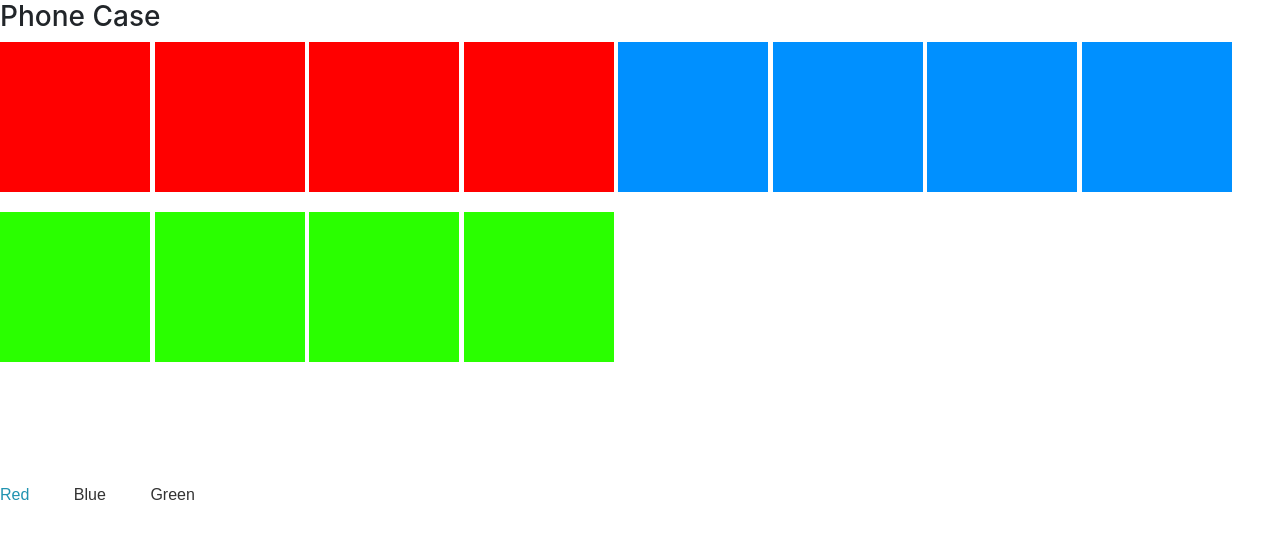
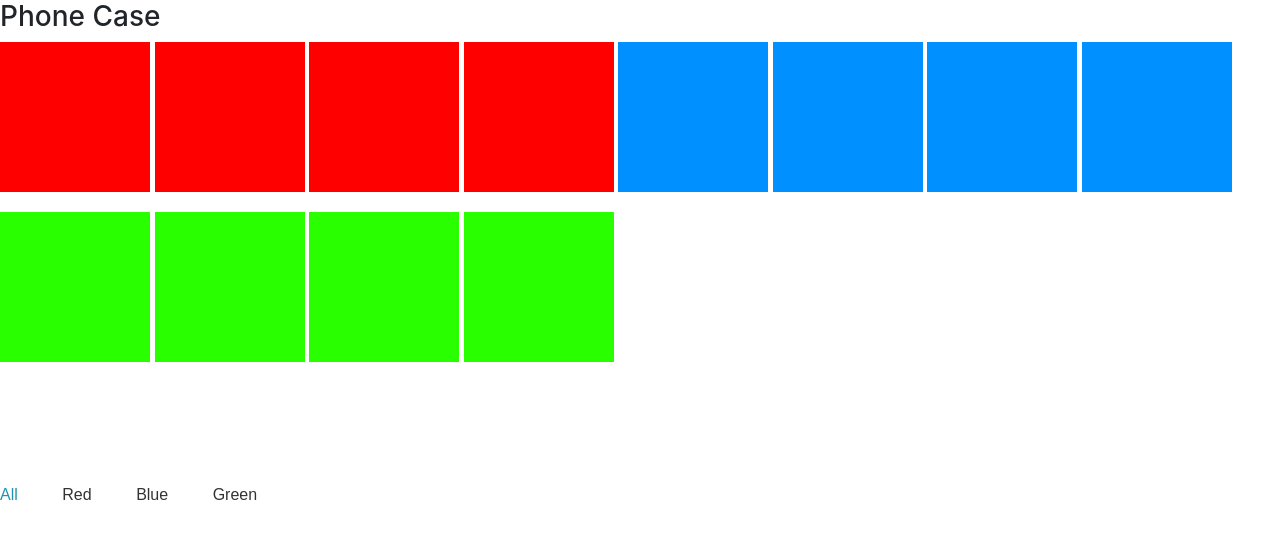
Before and after one commit to Matejce23/Matejce23.github.io, a plain HTML site: page upwork/index.html in a window 1280 px wide. Drawn offline with nearby package versions, Linux system fonts and the light colour scheme.

Commit message:
added all variant

```diff
--- a/upwork/index.html
+++ b/upwork/index.html
@@ -64,6 +64,9 @@
                 <div class="phone-variants" id="cate-ul">
                     <ul class="variants">
                         <li class="active">
+                            <a href="#all" onclick="filterSelection('all')" class="">All</a>
+                        </li>
+                        <li class="">
                             <a href="#red" onclick="filterSelection('red')" class="">Red</a>
                         </li>
                         <li class="">
--- a/upwork/script.js
+++ b/upwork/script.js
@@ -15,7 +15,11 @@
     let imageVariant = document.getElementsByClassName("product-image");
 
     for(item of imageVariant) {
-        if(item.getAttribute("category") == c)
+        if (c == "all")  {
+            item.classList.remove("hide");
+            item.classList.add("show");
+        }
+        else if(item.getAttribute("category") == c)
         {
             item.classList.remove("hide");
             item.classList.add("show");
```
